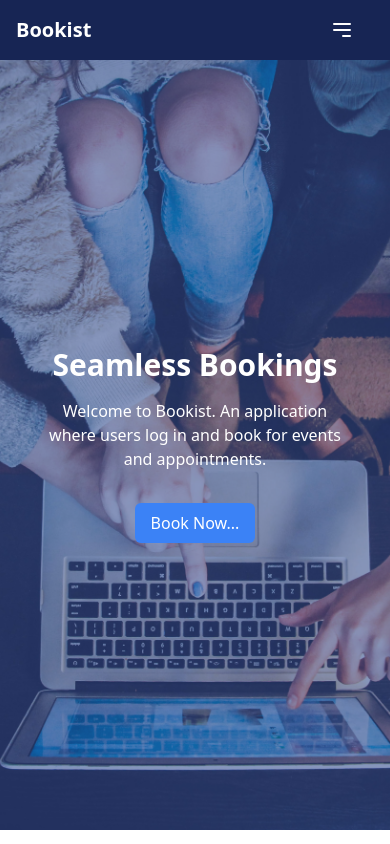
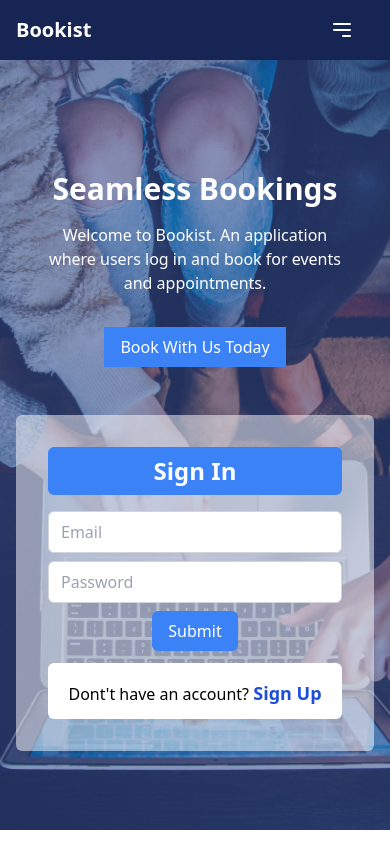
Before and after one commit to jimmindungu3/Bookist-Frontend, a React (Vite) app: page / in a window 390 px wide. Built offline with nearby package versions, Linux system fonts and the light colour scheme.

Commit message:
logic to display signup/sing in forms

```diff
--- a/src/components/Hero.jsx
+++ b/src/components/Hero.jsx
@@ -1,8 +1,8 @@
 import axios from "axios";
-import React, { useState, useEffect } from "react";
+import React, { useState } from "react";
 
 const Hero = () => {
-  const [showRegisterForm, setShowRegisterForm] = useState(true);
+  const [registered, setRegistered] = useState(true);
   const [userData, setUserData] = useState({
     firstName: "",
     lastName: "",
@@ -12,11 +12,14 @@ const Hero = () => {
     role: "user",
   });
 
-  const handleUserData = (e) => {
+  const [email, setEmail] = useState("");
+  const [password, setPassword] = useState("");
+
+  const updateUserData = (e) => {
     setUserData({ ...userData, [e.target.name]: e.target.value });
   };
 
-  const handleSubmit = (e) => {
+  const handleRegistration = (e) => {
     e.preventDefault();
     if (userData.password === userData.confirmPassword) {
       axios
@@ -40,19 +43,12 @@ const Hero = () => {
     }
   };
 
-  useEffect(() => {
-    const handleResize = () => {
-      setShowRegisterForm(window.innerWidth > 768); // Check window width
-    };
+  const handleSignIn = (e) => {
+    e.preventDefault();
+    // Use the data to che of there is a user with such email in db
+    // If email is found check if passwords match
 
-    window.addEventListener("resize", handleResize); // Listen to resize event
-
-    handleResize(); // Initial check on component mount
-
-    return () => {
-      window.removeEventListener("resize", handleResize); // Clean up
-    };
-  }, []);
+  };
 
   return (
     <div
@@ -75,17 +71,62 @@ const Hero = () => {
                   Welcome to Bookist. An application where users log in and book
                   for events and appointments.
                 </p>
-                <button className="mt-8 mx-auto px-4 py-2 bg-blue-500 hover:bg-blue-400 active:bg-blue-300 text-white rounded-md block">
-                  Book Now...
+                <button
+                  disabled
+                  className="mt-8 mx-auto px-4 py-2 bg-blue-500 text-white block"
+                >
+                  Book With Us Today
                 </button>
               </div>
 
-              {showRegisterForm && (
-                <div className="p-8 flex flex-col justify-center">
-                  <form
-                    onSubmit={handleSubmit}
-                    className="bg-white bg-opacity-50 p-4 rounded-md text-center"
-                  >
+              {registered ? (
+                <div className="p-8 flex flex-col justify-center bg-white bg-opacity-50 rounded-md text-center">
+                  <form onSubmit={handleSignIn}>
+                    <h2 className="text-2xl font-bold text-white mb-4 bg-blue-500 rounded-md pt-2 pb-2">
+                      Sign In
+                    </h2>
+
+                    <input
+                      required
+                      type="email"
+                      name="email"
+                      placeholder="Email"
+                      value={email}
+                      onChange={(e) => setEmail(e.target.value)}
+                      className="w-full px-3 py-2 border border-gray-300 rounded-md mb-2"
+                    />
+
+                    <input
+                      required
+                      type="password"
+                      name="password"
+                      placeholder="Password"
+                      value={password}
+                      onChange={(e) => setPassword(e.target.value)}
+                      className="w-full px-3 py-2 border border-gray-300 rounded-md mb-2"
+                    />
+
+                    <button
+                      required
+                      type="submit"
+                      className="px-4 py-2 bg-blue-500 text-white rounded-md text-center hover:bg-blue-400 active:bg-blue-300"
+                    >
+                      Submit
+                    </button>
+                  </form>
+                  <p className="pt-4 text-bold bg-white mt-3 pb-3 rounded-md">
+                    Dont't have an account?{" "}
+                    <span
+                      onClick={() => setRegistered(false)}
+                      className="text-blue-700 hover:text-blue-600 hover:cursor-pointer text-lg font-bold"
+                    >
+                      Sign Up
+                    </span>
+                  </p>
+                </div>
+              ) : (
+                <div className="p-8 flex flex-col justify-center bg-white bg-opacity-50 rounded-md text-center">
+                  <form onSubmit={handleRegistration}>
                     <h2 className="text-2xl font-bold text-white mb-4 bg-blue-500 rounded-md pt-2 pb-2">
                       Register
                     </h2>
@@ -95,7 +136,7 @@ const Hero = () => {
                       name="firstName"
                       placeholder="First Name"
                       value={userData.firstName}
-                      onChange={handleUserData}
+                      onChange={updateUserData}
                       className="w-full px-3 py-2 border border-gray-300 rounded-md mb-2"
                     />
                     <input
@@ -104,7 +145,7 @@ const Hero = () => {
                       name="lastName"
                       placeholder="Last Name"
                       value={userData.lastName}
-                      onChange={handleUserData}
+                      onChange={updateUserData}
                       className="w-full px-3 py-2 border border-gray-300 rounded-md mb-2"
                     />
                     <input
@@ -113,7 +154,7 @@ const Hero = () => {
                       name="email"
                       placeholder="Email"
                       value={userData.email}
-                      onChange={handleUserData}
+                      onChange={updateUserData}
                       className="w-full px-3 py-2 border border-gray-300 rounded-md mb-2"
                     />
                     <input
@@ -122,7 +163,7 @@ const Hero = () => {
                       name="telNo"
                       placeholder="Phone Number"
                       value={userData.telNo}
-                      onChange={handleUserData}
+                      onChange={updateUserData}
                       className="w-full px-3 py-2 border border-gray-300 rounded-md mb-2"
                     />
                     <input
@@ -131,7 +172,7 @@ const Hero = () => {
                       name="password"
                       placeholder="Password"
                       value={userData.password}
-                      onChange={handleUserData}
+                      onChange={updateUserData}
                       className="w-full px-3 py-2 border border-gray-300 rounded-md mb-2"
                     />
                     <input
@@ -140,7 +181,7 @@ const Hero = () => {
                       name="confirmPassword"
                       placeholder="Confirm Password"
                       value={userData.confirmPassword}
-                      onChange={handleUserData}
+                      onChange={updateUserData}
                       className="w-full px-3 py-2 border border-gray-300 rounded-md mb-4"
                     />
                     <button
@@ -151,6 +192,15 @@ const Hero = () => {
                       Register
                     </button>
                   </form>
+                  <p className="pt-4 text-bold bg-white mt-3 pb-3 rounded-md">
+                    Already have an account?{" "}
+                    <span
+                      onClick={() => setRegistered(true)}
+                      className="text-blue-700 hover:text-blue-600 hover:cursor-pointer text-lg font-bold"
+                    >
+                      Sign In
+                    </span>
+                  </p>
                 </div>
               )}
             </div>
```
